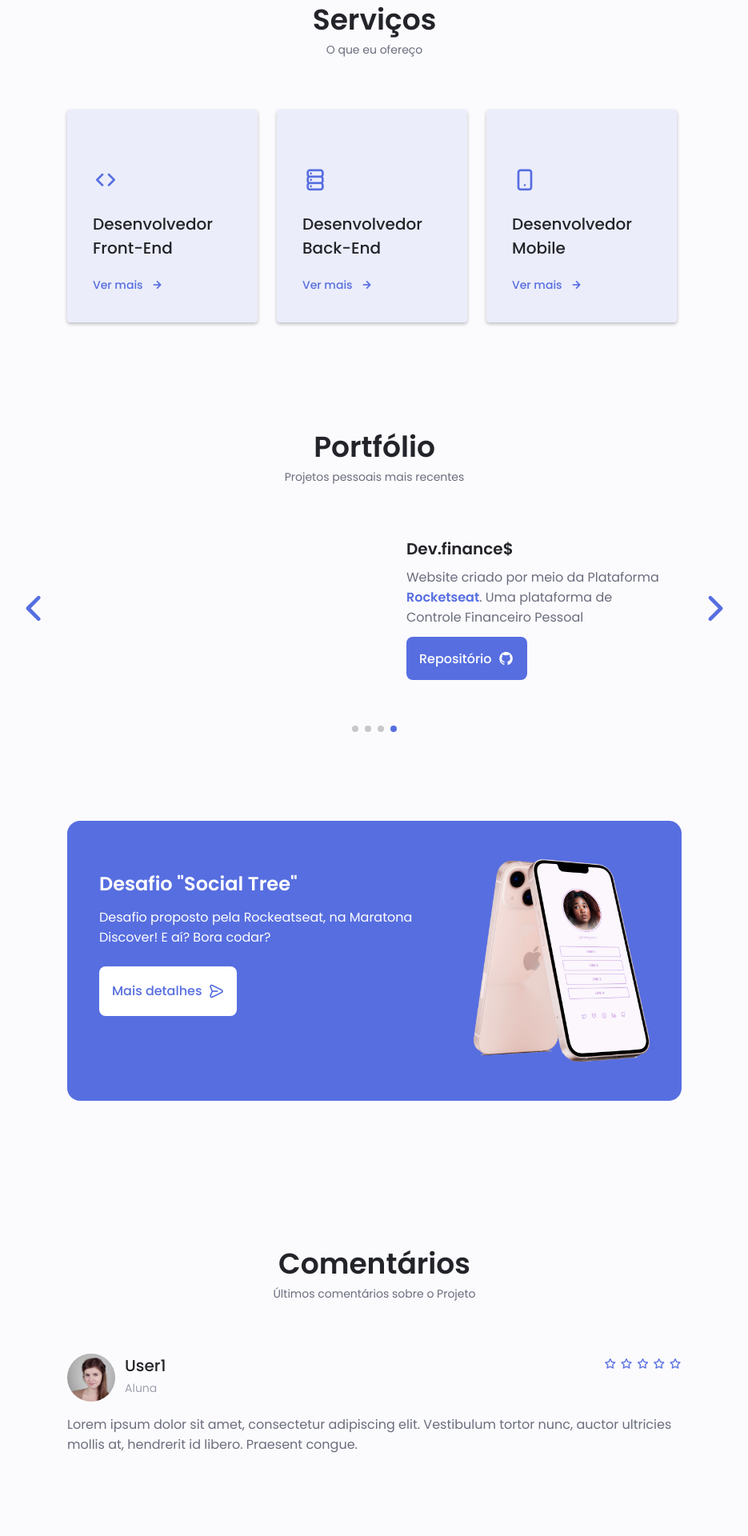
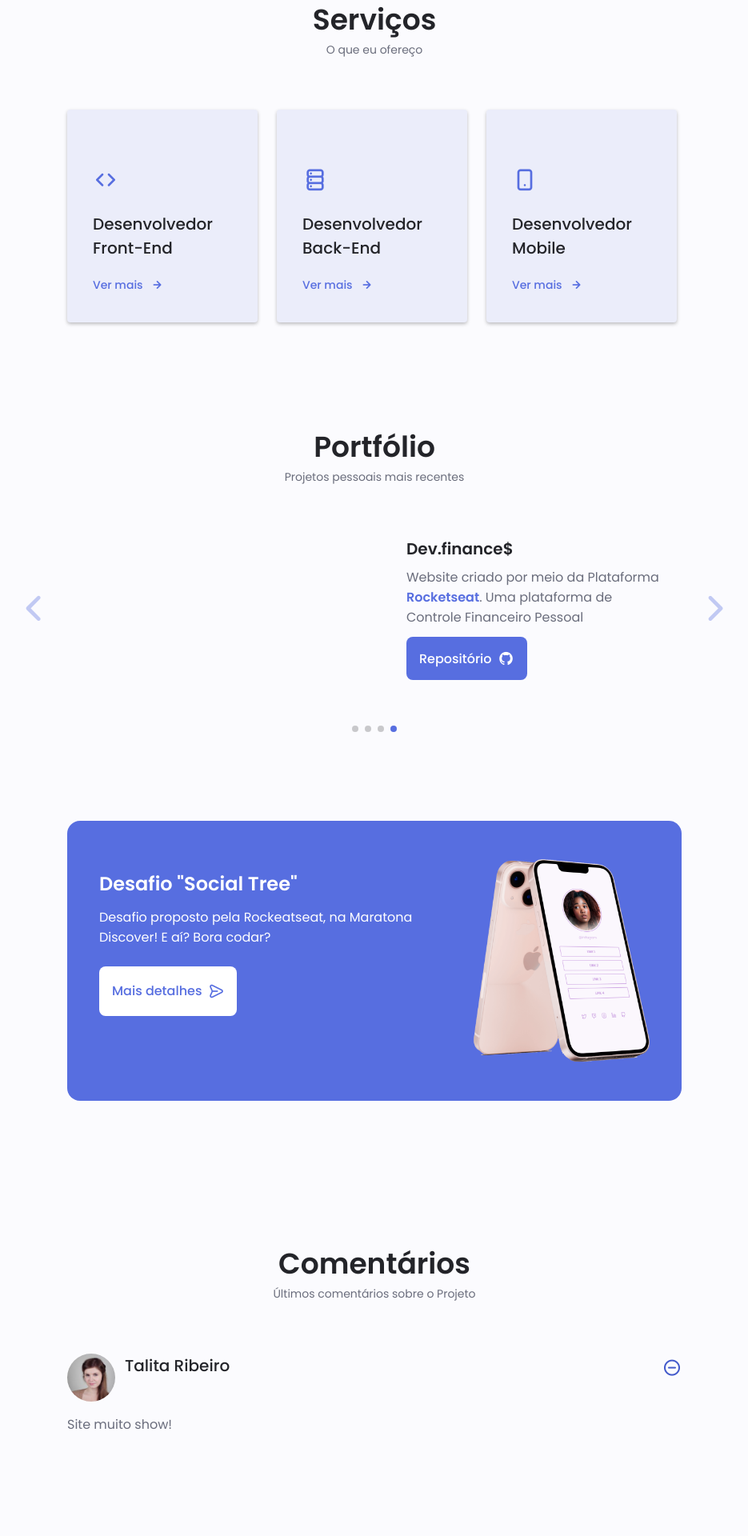
Before and after one commit to Gustavo-Nasc/Portfolio, a PHP site: page / in a window 1280 px wide. Shown: the part 2320-4240 px from the top of the page at 80% size, without its empty margins (172-1107 px from the left). Run offline with PHP 8.4, Linux system fonts and the light colour scheme; grey boxes are pictures that could not be loaded.

Commit message:
:pencil: Deleted audio-start, modify index, styles, js & img perfil. Added new Feature: 'Leave a comment' - without user image

```diff
--- a/assets/css/styles.css
+++ b/assets/css/styles.css
@@ -916,21 +916,18 @@
   font-weight: var(--font-medium);
 }
 
-.comments__client {
-  font-size: var(--small-font-size);
-  color: var(--text-color-light);
-}
-
 .comments__description {
   margin-bottom: var(--mb-2-5);
 }
 
-.comments__icon-star {
+.comments__icon {
   color: var(--first-color);
+  font-size: 1.5rem;
+  cursor: pointer;
 }
 
-.comments__icon-star .star-fill {
-  background-color: var(--first-color);
+.comments__icon {
+  color: var(--first-color-alt);
 }
 
 .swiper-container .swiper-pagination-comments {
--- a/assets/js/get-values.js
+++ b/assets/js/get-values.js
@@ -1,22 +1,143 @@
-const informations = [
-    {
-        id: 1,
-        name: 'Talita Rosalino Ribeiro',
-        photo: '../img/comments1.jpg',
-        comment: 'Comentário Teste 1!'
+const Information = {
+    all: [
+        {
+            name: 'Talita Ribeiro',
+            photo: './assets/img/comments1.jpg',
+            comment: 'Site muito show!'
+        },
+        {
+            name: 'Giovanna Berato',
+            photo: './assets/img/comments2.jpg',
+            comment: 'Incrível!'
+        },
+        {
+            name: 'Fernanda Sena',
+            photo: './assets/img/comments3.jpg',
+            comment: 'Não falei que você conseguia, amigo!'
+        },
+        {
+            name: 'Eloísa',
+            photo: './assets/img/comments1.jpg',
+            comment: 'Irra!'
+        }
+    ],
+
+    add(information) {
+        Information.all.push(information)
+
+        App.reload()
     },
-    {
-        id: 2,
-        name: 'Giovanna Berato',
-        photo: '../img/comments1.jpg',
-        comment: 'Comentário Teste 2!'
+
+    remove(index) {
+        Information.all.splice(index, 1)
+
+        App.reload()
+    }
+}
+
+//Substituir os dados do HTML com os dados do JS
+const DOM = {
+    commentContainer: document.querySelector('#swiper-comments'),
+
+    addComment(information, index) {
+        const commentDiv = document.createElement('div')
+        commentDiv.classList.add('comments__content')
+        commentDiv.classList.add('swiper-slide')
+
+        commentDiv.innerHTML = DOM.innerHTMLComment(information)
+
+        DOM.commentContainer.appendChild(commentDiv)
     },
-    {
-        id: 3,
-        name: 'Fernanda Sena',
-        photo: '../img/comments1.jpg',
-        comment: 'Comentário Teste 3!'
+
+    innerHTMLComment(information) {
+        const html = `
+        <div class="comments__data">
+            <div class="comments__header">
+                <img src="${information.photo}" alt="Imagem do Usuário" class="comments__img">
+
+                <div>
+                    <h3 class="comments__name">${information.name}</h3>
+                </div>
+            </div>
+
+            <div>
+                <i class="uil uil-minus-circle comments__icon" onclick="Information.remove()"></i>
+            </div>
+        </div>
+
+        <p class="comments__description">
+            ${information.comment}
+        </p>
+        `
+
+        return html
     },
-]
 
-// Substituir os dados do HTML com os dados do JS
+    clearInformations() {
+        DOM.commentContainer.innerHTML = ""
+    }
+}
+
+//Capturarar os Dados do Formulário HTML para o Array de Informações
+const Form = {
+    name: document.querySelector('input#name'),
+    photo: document.querySelector('input#photo'),
+    comment: document.querySelector('textarea#comment'),
+
+    getValues() {
+        return {
+            name: Form.name.value,
+            photo: Form.photo.value,
+            comment: Form.comment.value
+        }
+    },
+
+    validateFields() {
+        const { name, photo, comment } = Form.getValues()
+
+        if (name.trim() == "" ||
+            photo.trim() == "" ||
+            comment.trim() == "") {
+            throw new Error("Por favor, preencha todos os campos")
+        }
+    },
+
+    clearFields() {
+        Form.name.value = ""
+        Form.photo.value = ""
+        Form.comment.value = ""
+    },
+
+    submit(event) {
+        event.preventDefault()
+
+        try {
+            //Verificação se as informações foram preenchidas
+            Form.validateFields()
+
+            const information = Form.getValues()
+
+            //Salvar
+            Information.add(information)
+
+            //Apagar os dados do Formulário
+            Form.clearFields()
+        } catch (error) {
+            alert(error.message)
+        }
+    }
+}
+
+const App = {
+    init() {
+        Information.all.forEach(DOM.addComment)
+    },
+
+    reload() {
+        DOM.clearInformations()
+
+        App.init()
+    }
+}
+
+App.init()
--- a/assets/js/main.js
+++ b/assets/js/main.js
@@ -68,6 +68,7 @@
         tab.classList.add('qualification__active')
     })
 })
+
 /*==================== SERVICES MODAL ====================*/
 const modalViews = document.querySelectorAll('.services__modal'),
     modalBtns = document.querySelectorAll('.services__button'),
@@ -105,13 +106,20 @@
     }
 });
 
-/*==================== TESTIMONIAL ====================*/
+/*==================== COMMENTS SWIPER ====================*/
 let swiper = new Swiper('.comments__container', {
-    loop: true,
-    grabCursor: true,
+    spaceBetween: 30,
+    autoplay: {
+        delay: 5000,
+        disableOnInteraction: false,
+    },
     pagination: {
         el: '.swiper-pagination',
         dynamicBullets: true,
+    },
+    navigation: {
+        nextEl: '.swiper-button-next',
+        prevEl: '.swiper-button-prev',
     },
 });
 
--- a/index.html
+++ b/index.html
@@ -717,87 +717,8 @@
             <span class="section__subtitle">Últimos comentários sobre o Projeto</span>
 
             <div class="comments__container container swiper-container">
-                <div class="swiper-wrapper">
-                    <!--==================== COMMENTS 1 ====================-->
-                    <div class="comments__content swiper-slide">
-                        <div class="comments__data">
-                            <div class="comments__header">
-                                <img src="./assets/img/comments1.jpg" alt="" class="comments__img">
+                <div class="swiper-wrapper" id="swiper-comments">
 
-                                <div>
-                                    <h3 class="comments__name">User1</h3>
-                                    <span class="comments__client">Aluna</span>
-                                </div>
-                            </div>
-
-                            <div>
-                                <i class="uil uil-star comments__icon-star"></i>
-                                <i class="uil uil-star comments__icon-star"></i>
-                                <i class="uil uil-star comments__icon-star"></i>
-                                <i class="uil uil-star comments__icon-star"></i>
-                                <i class="uil uil-star comments__icon-star"></i>
-                            </div>
-                        </div>
-
-                        <p class="comments__description">
-                            Lorem ipsum dolor sit amet, consectetur adipiscing elit. Vestibulum tortor nunc, auctor
-                            ultricies mollis at, hendrerit id libero. Praesent congue.
-                        </p>
-                    </div>
-
-                    <!--==================== COMMENTS 2 ====================-->
-                    <div class="comments__content swiper-slide">
-                        <div class="comments__data">
-                            <div class="comments__header">
-                                <img src="./assets/img/comments2.jpg" alt="" class="comments__img">
-
-                                <div>
-                                    <h3 class="comments__name">User2</h3>
-                                    <span class="comments__client">Aluno</span>
-                                </div>
-                            </div>
-
-                            <div>
-                                <i class="uil uil-star comments__icon-star"></i>
-                                <i class="uil uil-star comments__icon-star"></i>
-                                <i class="uil uil-star comments__icon-star"></i>
-                                <i class="uil uil-star comments__icon-star"></i>
-                                <i class="uil uil-star comments__icon-star"></i>
-                            </div>
-                        </div>
-
-                        <p class="comments__description">
-                            Lorem ipsum dolor sit amet, consectetur adipiscing elit. Vestibulum tortor nunc, auctor
-                            ultricies mollis at, hendrerit id libero. Praesent congue.
-                        </p>
-                    </div>
-
-                    <!--==================== COMMENTS 3 ====================-->
-                    <div class="comments__content swiper-slide">
-                        <div class="comments__data">
-                            <div class="comments__header">
-                                <img src="./assets/img/comments3.jpg" alt="" class="comments__img">
-
-                                <div>
-                                    <h3 class="comments__name">User3</h3>
-                                    <span class="comments__client">Aluno</span>
-                                </div>
-                            </div>
-
-                            <div>
-                                <i class="uil uil-star comments__icon-star"></i>
-                                <i class="uil uil-star comments__icon-star"></i>
-                                <i class="uil uil-star comments__icon-star"></i>
-                                <i class="uil uil-star comments__icon-star"></i>
-                                <i class="uil uil-star comments__icon-star"></i>
-                            </div>
-                        </div>
-
-                        <p class="comments__description">
-                            Lorem ipsum dolor sit amet, consectetur adipiscing elit. Vestibulum tortor nunc, auctor
-                            ultricies mollis at, hendrerit id libero. Praesent congue.
-                        </p>
-                    </div>
                 </div>
 
                 <!--==================== PAGINATION ====================-->
@@ -840,14 +761,14 @@
             </div>
         </section>
 
-        <!--==================== RATING ====================-->
+        <!--==================== LEAVE A COMMENT ====================-->
         <section class="rating section" id="rating">
 
             <h2 class="section__title">Avaliação</h2>
             <span class="section__subtitle">Avalie o projeto, deixe um comentário</span>
 
             <div class="rating__container container grid">
-                <form action="" class="rating__form grid">
+                <form action="" class="rating__form grid" onsubmit="Form.submit(event)">
                     <div class="contact__inputs grid">
                         <div class="rating__content">
                             <label for="name" class="rating__label">Nome</label>
@@ -856,7 +777,8 @@
 
                         <div class="rating__content">
                             <label for="photo" class="rating__label">Foto</label>
-                            <input type="file" class="rating__input" id="photo" name="photo">
+                            <input type="file" class="rating__input" id="photo" name="photo"
+                                accept=".jpg, .jpeg, .gif, .png">
                         </div>
 
                         <div class="rating__content">
@@ -865,7 +787,7 @@
                         </div>
 
                         <div>
-                            <button class="button button--flex" id="send" onclick="sendInformation.open()">
+                            <button class="button button--flex">
                                 Enviar comentário
                                 <i class="uil uil-message button__icon"></i>
                             </button>
@@ -928,7 +850,7 @@
     <!--==================== MAIN JS ====================-->
     <script src="./assets/js/main.js"></script>
 
-    <!--==================== GET VALUES FORM JS ====================-->
+    <!--==================== COMMENTS JS ====================-->
     <script src="./assets/js/get-values.js"></script>
 </body>
 
```
Also changed, not shown: assets/img/perfil.png.
